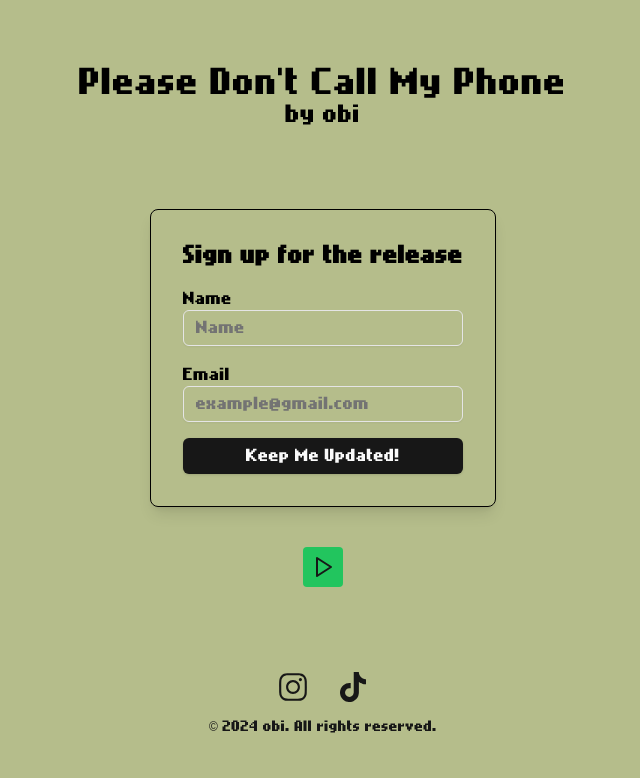
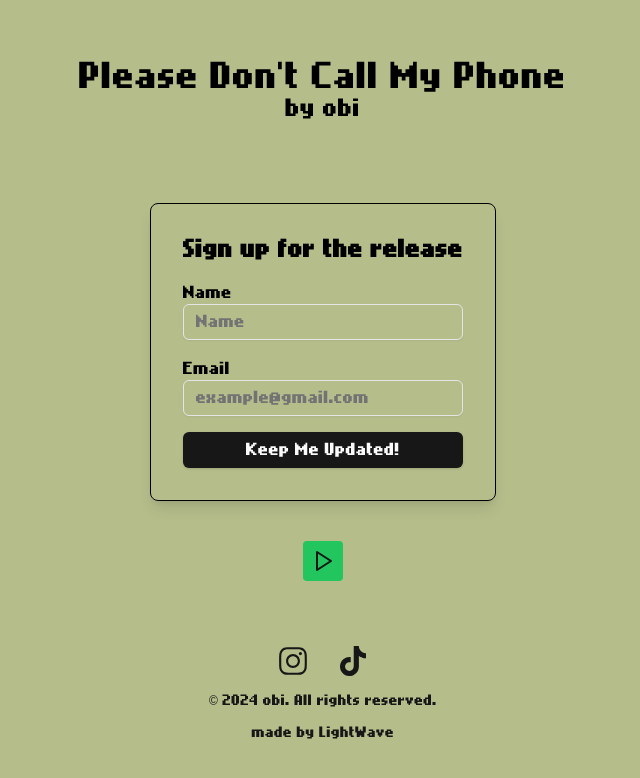
Before and after one commit to hashtagobi1/please-dont-call, a Next.js app: page / in a window 1280 px wide. Shown: the top 778 px of the page, without its empty margins (317-957 px from the left). Built offline with nearby package versions, Linux system fonts and the light colour scheme.

Commit message:
added lightwave, changed spacing

```diff
--- a/src/components/Footer.tsx
+++ b/src/components/Footer.tsx
@@ -4,7 +4,7 @@ import React from "react";
 
 const Footer = () => {
   return (
-    <footer className="mt-5 flex flex-col gap-2 text-xs ">
+    <footer className=" flex flex-col gap-2 text-xs ">
       <div className="flex justify-center gap-7  flex-row items-center">
         <a href="http://www.instagram.com/hashtagobi">
           <InstagramLogoIcon className="size-8" />
@@ -14,6 +14,7 @@ const Footer = () => {
         </a>
       </div>
       <p className="mt-2">© {new Date().getFullYear()} obi. All rights reserved.</p>
+      <p className="mt-2 text-center">made by LightWave</p>
     </footer>
   );
 };
```
